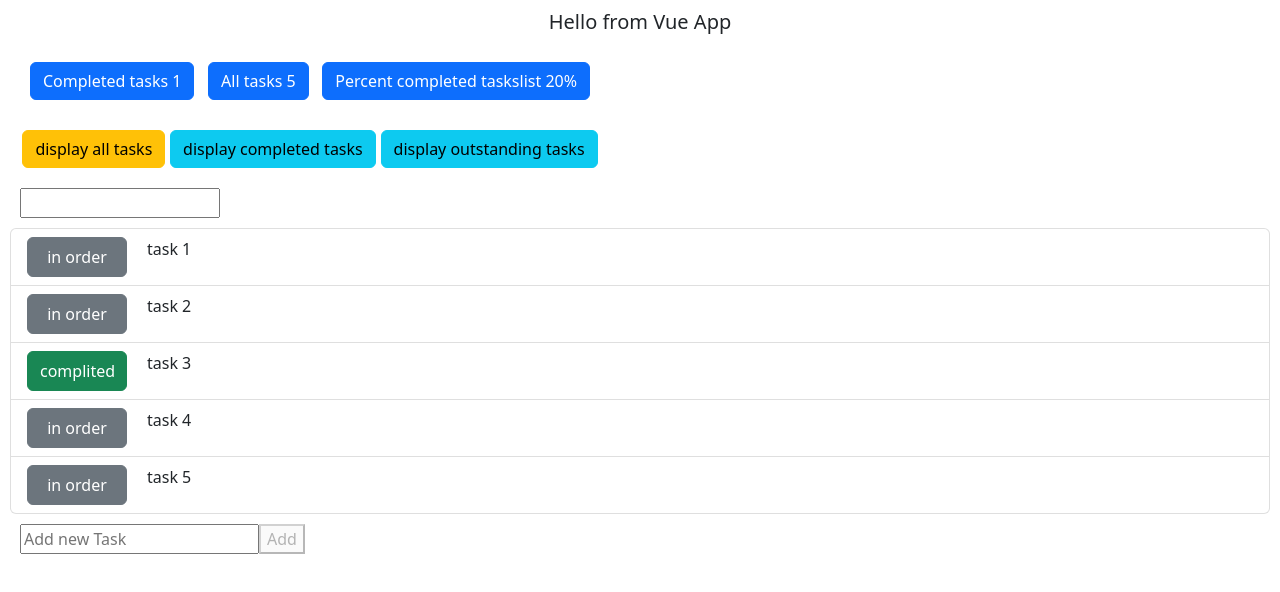
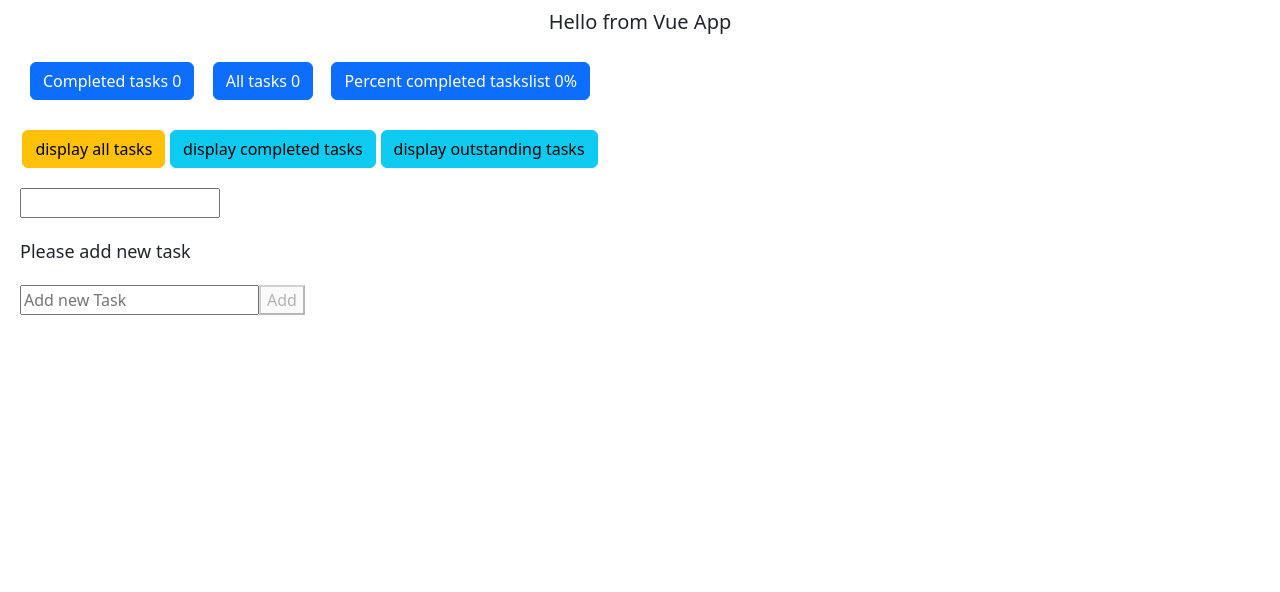
Before and after one commit to viknem31324/ViktorNemovVueLesson, a Vue app: page / in a window 1280 px wide. Shown: the top 592 px of the page. Built offline with nearby package versions, Linux system fonts and the light colour scheme.

Commit message:
Задание 8: убрал задачи из data, добавил надпись, которая исчезает при добавлении первой задачи

```diff
--- a/src/App.vue
+++ b/src/App.vue
@@ -17,6 +17,7 @@
 
     <input type="search" class="searchTask" v-model="search" />
 
+    <p class="info" v-if="taskAll === 0">Please add new task</p>
     <div class="list-group">
       <AppTodoItem
         v-for="task in searchHandler(check)"
@@ -56,13 +57,7 @@ export default {
       search: "",
       check: "all",
       message: "Hello from Vue App",
-      todoItems: [
-        { id: 1, text: "task 1", done: false },
-        { id: 2, text: "task 2", done: false },
-        { id: 3, text: "task 3", done: true },
-        { id: 4, text: "task 4", done: false },
-        { id: 5, text: "task 5", done: false },
-      ],
+      todoItems: [],
     };
   },
   components: {
@@ -136,6 +131,7 @@ export default {
   padding: 20px;
 }
 .info {
+  font-size: 18px;
   margin: 0;
   padding: 10px;
 }
```
